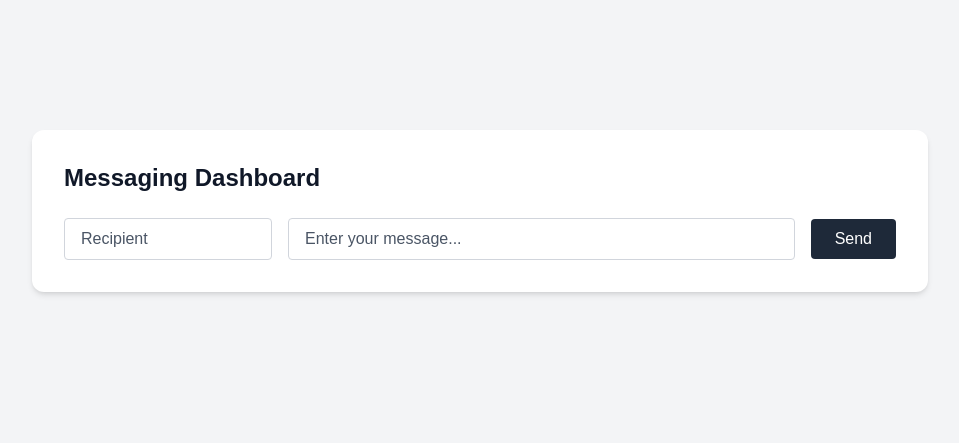
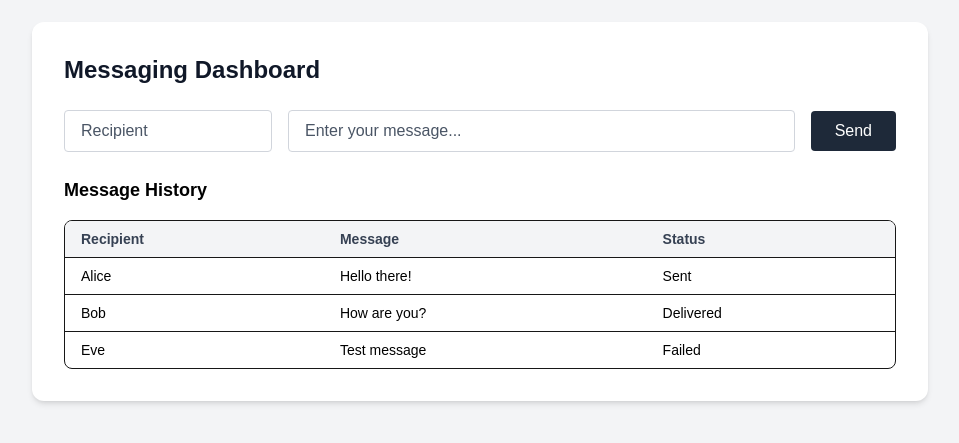
Before and after one commit to kurteshierdit/dashboard-messaging, a Next.js app: page / in a window 1280 px wide. Shown: the part 189-632 px from the top of the page, without its empty margins (160-1119 px from the left). Built offline with nearby package versions, Linux system fonts and the light colour scheme.

Commit message:
Build MessageHistory UI table with mock data

```diff
--- a/src/app/page.tsx
+++ b/src/app/page.tsx
@@ -1,4 +1,5 @@
 import MessageForm from "@/components/MessageForm";
+import MessageHistory from "@/components/MessageHistory";
 
 export default function Home() {
   return (
@@ -9,6 +10,7 @@ export default function Home() {
         </h1>
 
         <MessageForm />
+        <MessageHistory />
       </div>
     </main>
   );
--- a/src/components/MessageHistory.tsx
+++ b/src/components/MessageHistory.tsx
@@ -0,0 +1,38 @@
+"use client";
+
+const mockDataMessages = [
+  { id: 1, recipient: "Alice", message: "Hello there!", status: "Sent" },
+  { id: 2, recipient: "Bob", message: "How are you?", status: "Delivered" },
+  { id: 3, recipient: "Eve", message: "Test message", status: "Failed" },
+];
+
+export default function MessageHistory() {
+  return (
+    <div className="w-full">
+      <h2 className="text-lg font-semibold mb-4 text-black">Message History</h2>
+
+      <div className="overflow-x-auto border rounded-lg">
+        <table className="w-full text-sm text-left border-collapse cursor-pointer">
+          <thead className="bg-gray-100 text-gray-700">
+            <tr>
+              <th className="px-4 py-2">Recipient</th>
+              <th className="px-4 py-2">Message</th>
+              <th className="px-4 py-2">Status</th>
+            </tr>
+          </thead>
+          <tbody>
+            {mockDataMessages.map(({ id, recipient, message, status }) => (
+              <tr key={id} className="border-t hover:bg-gray-50">
+                <td className="px-4 py-2 text-black">{recipient}</td>
+                <td className="px-4 py-2 text-black">{message}</td>
+                <td className="px-4 py-2 text-black">
+                  <span>{status}</span>
+                </td>
+              </tr>
+            ))}
+          </tbody>
+        </table>
+      </div>
+    </div>
+  );
+}
```
